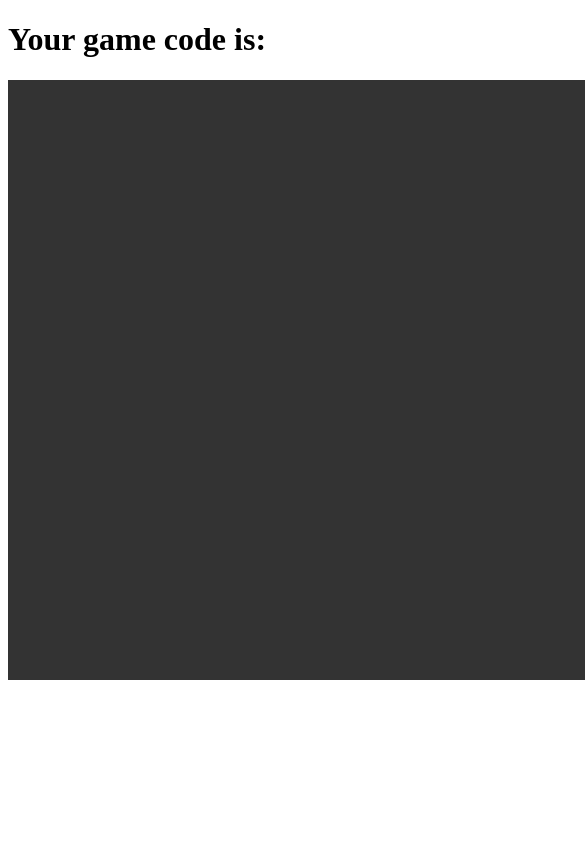
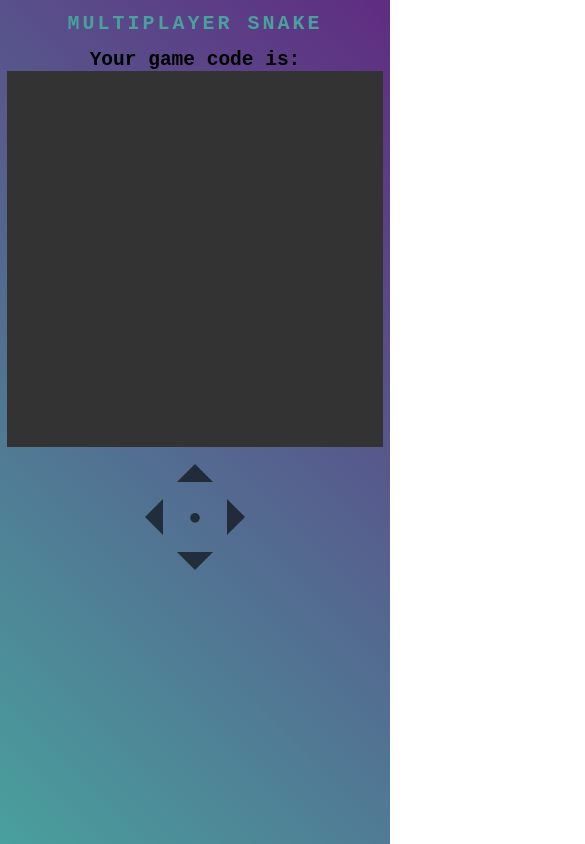
Before and after one commit to RyanDantzler/snake-multiplayer, a plain HTML site: page public/index.html in a window 390 px wide. Both pictures are taken after typing "Sample" into the empty fields and a click on the button "Create New Game". Shown: the top 844 px of the page, 585 px wide, since content can reach past the window. Drawn offline with nearby package versions, Linux system fonts and the light colour scheme; no server answers.

Commit message:
Updated styling and added mobile controls

```diff
--- a/public/index.html
+++ b/public/index.html
@@ -3,17 +3,13 @@
 <head>
     <meta charset="UTF-8">
     <meta http-equiv="X-UA-Compatible" content="IE=edge">
-    <meta name="viewport" content="width=device-width, initial-scale=1.0">
-    <title>Multiplayer Game</title>
-    <style>
-        #gameScreen {
-            display: none;
-        }
-    </style>
+    <meta name="viewport" content="width=device-width, initial-scale=1.0, maximum-scale=1.0, user-scalable=no">
+    <title>Multiplayer Snake</title>
+    <link rel="stylesheet" href="styles.css"/>
 </head>
 <body>
+    <h1>Multiplayer Snake</h1>
     <div id="initialScreen">
-        <h1>Multiplayer Snake</h1>
         <button type="submit" id="newGameButton">Create New Game</button>
         <div>OR</div>
         <div>
@@ -23,9 +19,19 @@
     </div>
 
     <div id="gameScreen">
-        <h1>Your game code is: <span id="gameCodeDisplay"></span></h1>
+        <h2 id="gameCode">Your game code is: <span id="gameCodeDisplay"></span></h2>
+        <h2 id="gameScore">
+            <div>Player 1: <span id="scoreOne">0</span></div>
+            <div>Player 2: <span id="scoreTwo">0</span></div>
+        </h2>
         <div>
             <canvas id="canvas"></canvas>
+        </div>
+        <div class="buttons">
+            <button id="btn-up" class="container"><div class="container__triangle container__triangle--up"></div></button>
+            <button id="btn-left" class="container"><div class="container__triangle container__triangle--left"></div></button>
+            <button id="btn-right" class="container"><div class="container__triangle container__triangle--right"></div></button>
+            <button id="btn-down" class="container"><div class="container__triangle container__triangle--down"></div></button>
         </div>
     </div>
 
--- a/public/index.js
+++ b/public/index.js
@@ -2,6 +2,7 @@ const BG_COLOR = '#333';
 const FOOD_COLOR = '#faf';
 const SNAKE_COLOR = '#aff';
 let gameActive = false;
+let initialPaint = true;
 // const CORRECT_COLOR = '#f4f';
 // const WRONG_COLOR = '#4ff';
 
@@ -20,6 +21,10 @@ const newGameBtn = document.getElementById('newGameButton');
 const joinGameBtn = document.getElementById('joinGameButton');
 const gameCodeInput = document.getElementById('gameCodeInput');
 const gameCodeDisplay = document.getElementById('gameCodeDisplay');
+const gameCode = document.getElementById('gameCode');
+const gameScore = document.getElementById('gameScore');
+const player1Score = document.getElementById('scoreOne');
+const player2Score = document.getElementById('scoreTwo');
 
 newGameBtn.addEventListener('click', newGame);
 joinGameBtn.addEventListener('click', joinGame);
@@ -65,6 +70,10 @@ function init() {
 
     document.addEventListener('click', handleClick);
     document.addEventListener('keydown', handleKeydown);
+    document.getElementById('btn-up').addEventListener('click', () => handleButtonClick('up'));
+    document.getElementById('btn-down').addEventListener('click', () => handleButtonClick('down'));
+    document.getElementById('btn-left').addEventListener('click', () => handleButtonClick('left'));
+    document.getElementById('btn-right').addEventListener('click', () => handleButtonClick('right'));
 
     gameActive = true;
 }
@@ -77,7 +86,36 @@ function handleKeydown(e) {
     socket.emit('keydown', e.keyCode);
 }
 
+function handleButtonClick(direction) {
+    let keycode = 0;
+
+    switch (direction) {
+        case 'left':
+            keycode = 37;
+            break;
+        case 'up':
+            keycode = 38;
+            break;
+        case 'right':
+            keycode = 39;
+            break;
+        case 'down':
+            keycode = 40;
+            break;
+        default:
+            break;
+    }
+    // console.log(keycode);
+    socket.emit('keydown', keycode);
+}
+
 function paintGame(state) {
+    if (initialPaint) {
+        gameCode.style.display = "none";
+        gameScore.style.display = "block";
+        initialPaint = false;
+    }
+
     ctx.fillStyle = BG_COLOR;
     ctx.fillRect(0, 0, canvas.width, canvas.height);
 
@@ -90,6 +128,7 @@ function paintGame(state) {
 
     paintPlayer(state.players[0], size, SNAKE_COLOR);
     paintPlayer(state.players[1], size, 'blue');
+    updateScore(state);
 }
 
 function paintPlayer(playerState, size, color) {
@@ -149,6 +188,11 @@ function handleTooManyPlayers() {
     alert("This game is already in progress.");
 }
 
+function updateScore(state) {
+    player1Score.innerText = state.players[0].score;
+    player2Score.innerText = state.players[1].score;
+}
+
 function reset() {
     playerNumber = null;
     gameCodeInput.value = "";
--- /dev/null
+++ b/public/styles.css
@@ -0,0 +1,154 @@
+/* disable double-tap zoom */
+* {
+    touch-action: none;
+}
+
+html {
+    position: fixed;
+    background: linear-gradient(45deg, #49a09d, #5f2c82);
+}
+
+html, body {
+    height: 100%;
+    width: 100%;
+    user-select: none;
+}
+
+body {
+    margin: 12px 0 0 0;
+    /* background: #aaa; */
+}
+
+h1 {
+    margin: 7px;
+    font-size: 20px;
+    font-family: monospace;
+    text-transform: uppercase;
+    text-align: center;
+    color:#49a09d;
+    letter-spacing: 3px;
+}
+
+h2 {
+    margin: 0;
+    font-family: monospace;
+    text-align: center;
+}
+
+canvas {
+    max-width: 100%;
+}
+
+#initialScreen {
+    padding-top: 40px;
+    margin: 0 auto;
+    width: 200px;
+}
+
+#initialScreen button, #initialScreen div {
+    margin-bottom: 5px;
+}
+
+#gameScreen {
+    display: none;
+    padding: 7px;
+}
+
+#gameScore {
+    display: none;
+}
+
+#gameScore div {
+    display: inline-block;
+    padding: 0 15px;
+}
+
+.buttons {
+    width: 126px;
+    margin: 0 auto;
+    position: relative;
+}
+
+.buttons button {
+    position: absolute;
+    /* left: 50%;
+    transform: translateX(-50%); */
+    width: 44px;
+    height: 44px;
+    font-size: 22px;
+    font-weight: bold;
+    -webkit-appearance: none;
+    -moz-appearance: none;
+    appearance: none;
+    border: none;
+    background: none;
+    text-align:center;
+}
+
+.buttons:after {
+    content: '\2022';
+    position: absolute;
+    font-size: 40px;
+    opacity: 0.6;
+    top: 44px;
+    left: 56px;
+}
+
+button#btn-left {
+    left: 0;
+    top: 44px;
+}
+
+button#btn-right {
+    right: 0;
+    top: 44px;
+}
+
+button#btn-down {
+    left: 50%;
+    top: 88px;
+    transform: translateX(-50%);
+}
+
+button#btn-up {
+    left: 50%;
+    transform: translateX(-50%);
+}
+
+.container {
+    /* Center the content */
+    align-items: center;
+    display: flex;
+    justify-content: center;
+
+    /* Spacing */
+    /* padding: 8px; */
+}
+
+.container__triangle {
+    border-style: solid;
+
+    /* Size */
+    height: 0px;
+    width: 0px;
+}
+
+.container__triangle--up {
+    border-color: transparent transparent rgba(0, 0, 0, 0.6);
+    border-width: 0px 18px 18px;
+}
+
+.container__triangle--right {
+    border-color: transparent transparent transparent rgba(0, 0, 0, 0.6);
+    border-width: 18px 0px 18px 18px;
+}
+
+.container__triangle--down {
+    border-color: rgba(0, 0, 0, 0.6) transparent transparent;
+    border-width: 18px 18px 0px;
+}
+
+.container__triangle--left {
+    border-color: transparent rgba(0, 0, 0, 0.6) transparent transparent;
+    border-width: 18px 18px 18px 0px;
+}
```
